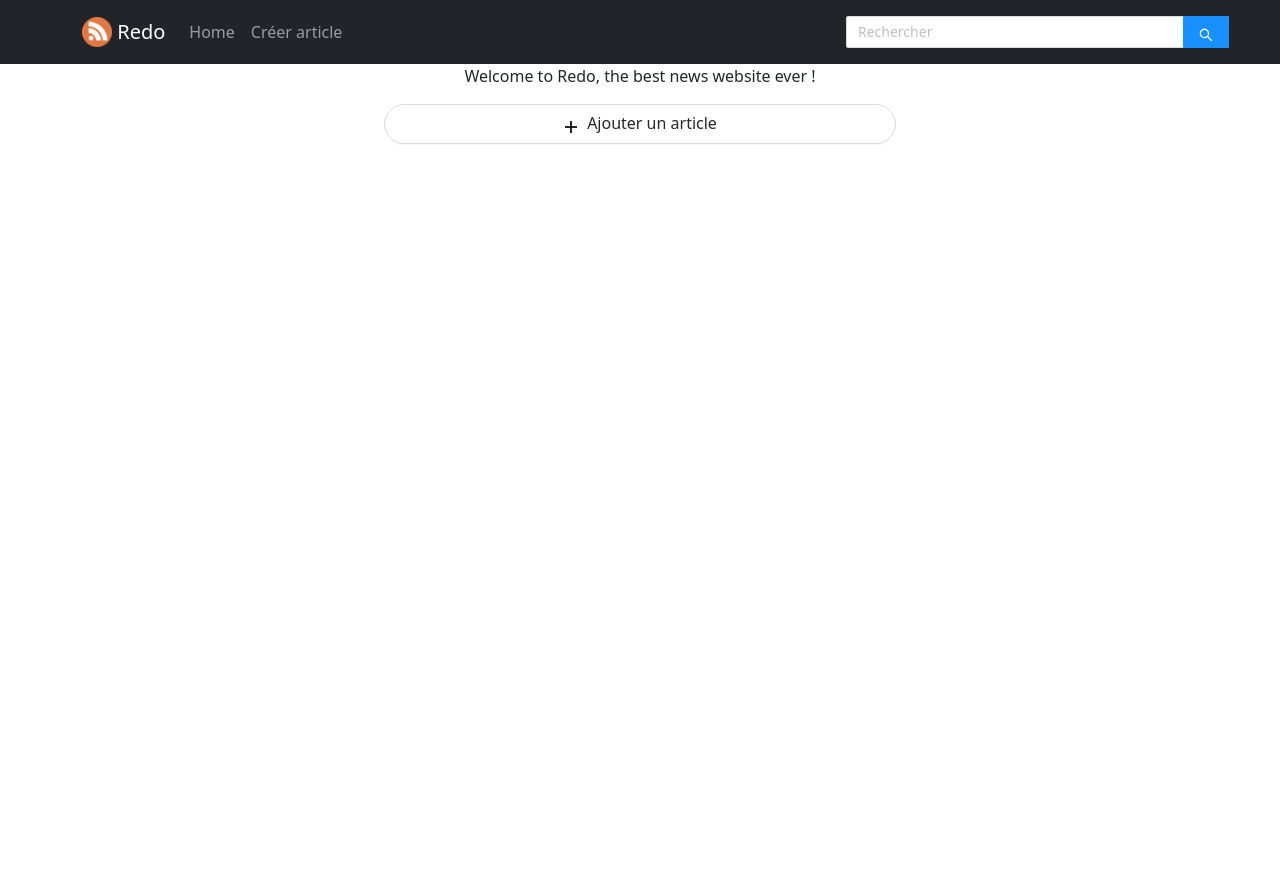
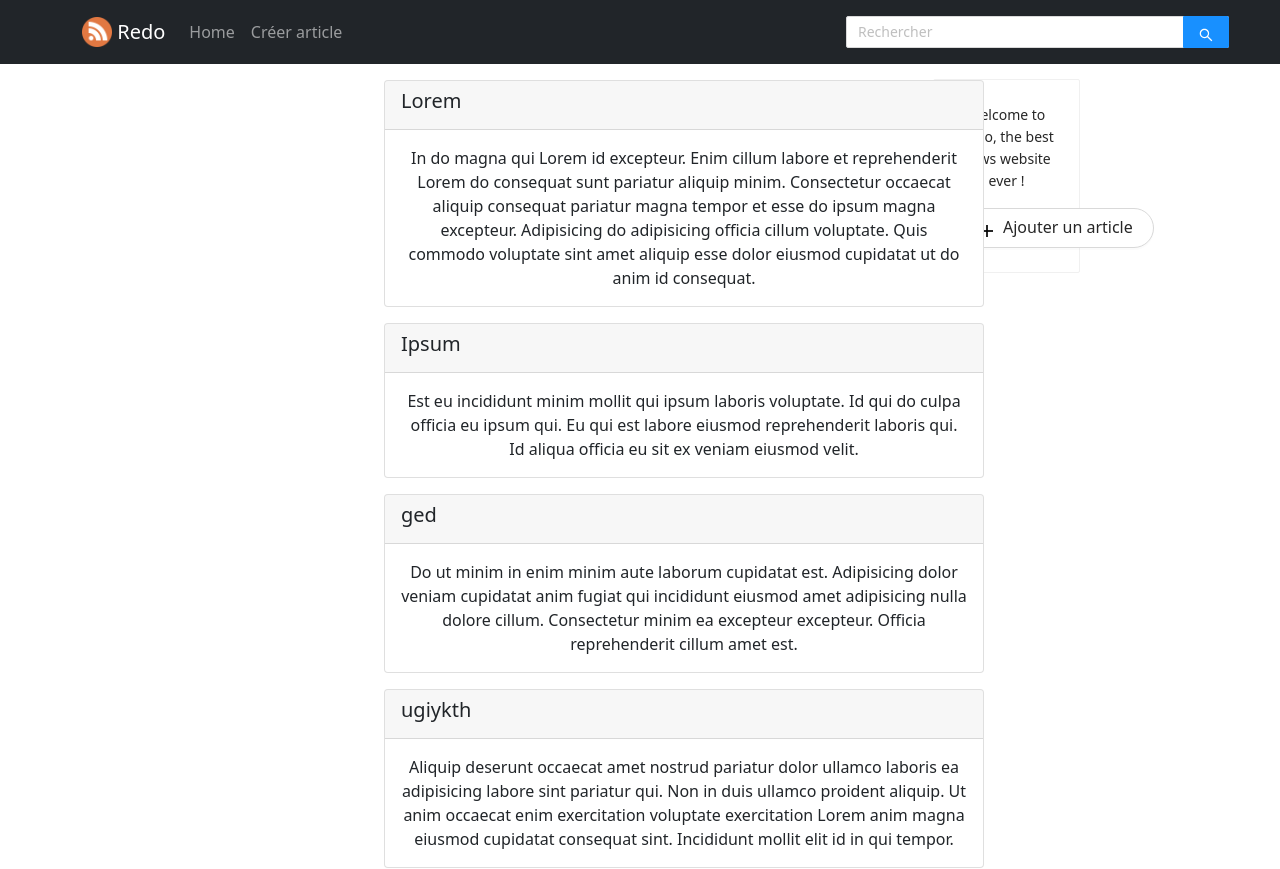
Before and after one commit to Walouiji/redo, a React (Create React App) app: page / in a window 1280 px wide. Shown: the top 869 px of the page. Before the commit the page ends 800 px from the top, so only its background shows below. Built offline with nearby package versions, Linux system fonts and the light colour scheme; no server answers.

Commit message:
ajout Firebase

```diff
--- a/package.json
+++ b/package.json
@@ -9,6 +9,7 @@
     "@testing-library/user-event": "^13.5.0",
     "antd": "^4.18.5",
     "bootstrap": "^5.1.3",
+    "firebase": "^8.7.1",
     "react": "^17.0.2",
     "react-bootstrap": "^2.1.2",
     "react-dom": "^17.0.2",
--- a/src/App.css
+++ b/src/App.css
@@ -22,7 +22,6 @@
   flex-direction: column;
   justify-content: center;
   margin-left: 30%;
-  margin-right: 30%;
 }
 
 .Header-Input {
--- a/src/App.jsx
+++ b/src/App.jsx
@@ -3,7 +3,10 @@ import React from 'react';
 import AddButton from './Components/AddButton';
 import ArticleModal from './Components/ArticleModal';
 import Header from './Components/Header';
-import TextArea from 'antd/lib/input/TextArea';
+import ArticleCell from './Components/ArticleCell';
+import Fire from './Fire';
+
+import { Row, Col, Card } from 'antd';
 
 class App extends React.Component {
 
@@ -12,16 +15,61 @@ class App extends React.Component {
     this.state = {
       isModalVisible: false,
       titre: "",
-      contenu: ""
+      contenu: "",
+      mock: [
+        {
+          titre: "Lorem",
+          contenu: "In do magna qui Lorem id excepteur. Enim cillum labore et reprehenderit Lorem do consequat sunt pariatur aliquip minim. Consectetur occaecat aliquip consequat pariatur magna tempor et esse do ipsum magna excepteur. Adipisicing do adipisicing officia cillum voluptate. Quis commodo voluptate sint amet aliquip esse dolor eiusmod cupidatat ut do anim id consequat."
+        },
+        {
+          titre: "Ipsum",
+          contenu: "Est eu incididunt minim mollit qui ipsum laboris voluptate. Id qui do culpa officia eu ipsum qui. Eu qui est labore eiusmod reprehenderit laboris qui. Id aliqua officia eu sit ex veniam eiusmod velit."
+        },
+        {
+          titre: "ged",
+          contenu: "Do ut minim in enim minim aute laborum cupidatat est. Adipisicing dolor veniam cupidatat anim fugiat qui incididunt eiusmod amet adipisicing nulla dolore cillum. Consectetur minim ea excepteur excepteur. Officia reprehenderit cillum amet est."
+        },
+        {
+          titre: "ugiykth",
+          contenu: "Aliquip deserunt occaecat amet nostrud pariatur dolor ullamco laboris ea adipisicing labore sint pariatur qui. Non in duis ullamco proident aliquip. Ut anim occaecat enim exercitation voluptate exercitation Lorem anim magna eiusmod cupidatat consequat sint. Incididunt mollit elit id in qui tempor."
+        },
+        {
+          titre: "grsev",
+          contenu: "Sint aute consectetur proident excepteur et eiusmod consectetur dolor dolore excepteur amet eiusmod et officia. Eu dolor dolor ex eu non. Irure eu reprehenderit nisi dolor laborum minim eu culpa Lorem. Enim culpa id nostrud adipisicing velit eu ipsum aute anim pariatur. Veniam laborum est do cillum ut deserunt ad nisi duis aliquip. Esse magna aliqua ad dolor veniam. Occaecat occaecat aliqua dolore aliquip veniam irure ullamco ea pariatur tempor occaecat dolore adipisicing ex."
+        },
+      ],
+      articles: [],
+      loading: true,
+      error: null,
     }
   }
 
+  componentDidMount() {
+    const firebase = new Fire(error => {
+      if (error) {
+        this.setState({ error: error });
+      } else {
+        firebase.getArticles(article => {
+          this.setState({
+            article: article,
+            loading: false
+          });
+        })
+      }
+    })
+  }
+
   render() {
-    return <div className="App">
+    console.log(this.state.articles);
+    return (
+      <div className="App">
         <header className="App-header">
           <Header className="App-header" />
         </header>
         <div className="App-body">
+          <Row>
+            <Col span={18} push={6}>
+              <Card style={{marginRight: 200, marginLeft: 325, marginTop: 15}}>
                 <p>
                   Welcome to Redo, the best news website ever !
                 </p>
@@ -29,19 +77,27 @@ class App extends React.Component {
                   handleClick={() => this.setState({ isModalVisible: true })}
                   content="Ajouter un article"
                 />
+              </Card>
+            </Col>
+            <Col span={6} pull={18}>
+              {this.state.mock.map((article) =>
+                <ArticleCell titre={article.titre} content={article.contenu}></ArticleCell>
+              )}
+            </Col>
+          </Row>
+        </div>
         <ArticleModal
           isVisible={this.state.isModalVisible}
           handleOk={() => this.setState({
             isModalVisible: false,
             titre: "",
-            contenu:  ""
+            contenu: ""
           })}
           handleCancel={() => this.setState({
             isModalVisible: false
           })}
         />
-      </div>
-    </div>
+      </div>)
   }
 }
 
--- a/src/Components/ArticleCell.jsx
+++ b/src/Components/ArticleCell.jsx
@@ -1,9 +1,18 @@
+// import { Card, Avatar } from 'antd'
 import React, { Component } from 'react'
+import { Card } from 'react-bootstrap'
 
 export default class ArticleCell extends Component {
   render() {
     return (
-      <div>ArticleCell</div>
+      <Card style={{ width: 600, marginTop: 16 }}>
+        <Card.Header>
+          <Card.Title style={{ textAlign: 'left' }}>{this.props.titre}</Card.Title>
+        </Card.Header>
+        <Card.Body>
+          <Card.Text>{this.props.content}</Card.Text>
+        </Card.Body>
+      </Card>
     )
   }
 }
--- /dev/null
+++ b/src/Fire.js
@@ -0,0 +1,56 @@
+import firebase from "firebase";
+
+const firebaseConfig = {
+    apiKey: "AIzaSyCC6BDMwt--ro-qvFFQphToTDXC-jCIW50",
+    authDomain: "video-jeu.firebaseapp.com",
+    projectId: "video-jeu",
+    storageBucket: "video-jeu.appspot.com",
+    messagingSenderId: "810896795873",
+    appId: "1:810896795873:web:2b88d97e49291b95fb6fa0"
+  };
+
+export default class Fire {
+    constructor(callback) {
+        if (!firebase.apps.length) {
+            firebase.initializeApp(firebaseConfig);
+        }
+        firebase.auth().onAuthStateChanged(user => {
+            if (user) {
+                callback(null);
+            } else {
+                firebase.auth().signInAnonymously().catch(error => {
+                    callback(error);
+                });
+            }
+        })
+    }
+
+    get ref() {
+        return firebase.firestore().collection("articles");
+    }
+
+    getArticles(callback) {
+        let ref = this.ref.orderBy("date_creation");
+        this.unsubscribe = ref.onSnapshot(snapshot => {
+            let articles = [];
+            snapshot.forEach(doc => {
+                articles.push({ id: doc.id, ...doc.data() });
+            });
+            callback(articles.reverse());
+        }, function(error) {
+            callback(error);
+        });
+    }
+
+    addArticle(article) {
+        this.ref.add(article);
+    }
+
+    deleteArticle(article) {
+        this.ref.doc(article.id).delete();
+    }
+
+    updateArticle(article) {
+        this.ref.doc(article.id).update(article);
+    }
+}
```
Also changed, not shown: 1 other file (tests, documents, lock files or other folders). Lines whose indentation alone changed are shown as unchanged.
